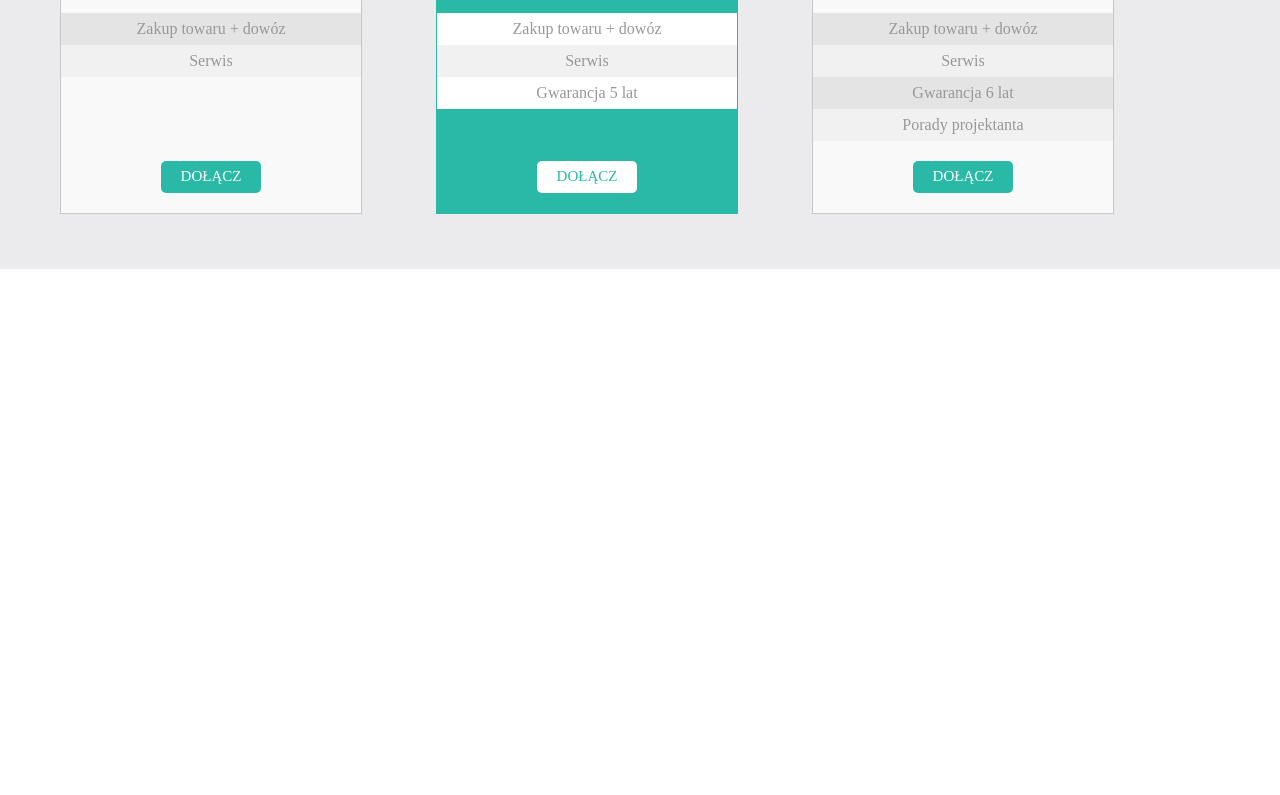
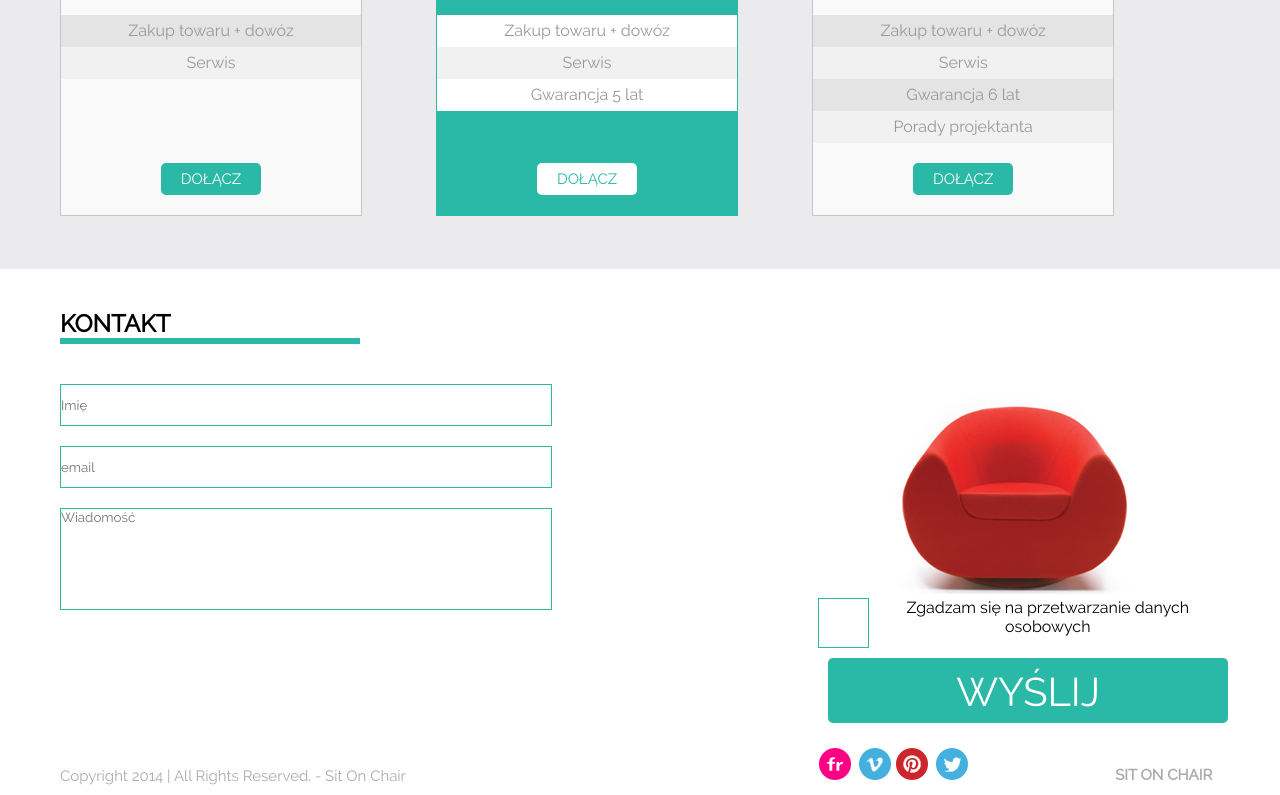
Before and after one commit to Handeras/Warsztat-1-i-2, a plain HTML site: page index.html in a window 1280 px wide. Shown: the part 1291-2086 px from the top of the page. Before the commit the page ends 1560 px from the top, so only its background shows below. Drawn offline with Linux system fonts and the light colour scheme.

Commit message:
Adding contact section and footer

```diff
--- a/index.html
+++ b/index.html
@@ -118,6 +118,36 @@
                 </div>
             </article>
         </div>
+        <div class="contact">
+            <h2>KONTAKT</h2>
+            <div class="data">
+                <input type="text" name="name" placeholder="Imię">
+                <input type="text" name="mail" placeholder="email">
+                <textarea placeholder="Wiadomość"></textarea>
+            </div>
+            <div class="send">
+                <img src="images/red_chair.png">
+                <div class="checkbox">
+                    <input type="checkbox" id="osobowe">
+                    <label for="osobowe">Zgadzam się na przetwarzanie danych osobowych</label>
+                    <a href="#">WYŚLIJ</a>
+                </div>
+            </div>
+        </div>
+        <footer>
+            <div class="copyright">
+                <p>Copyright 2014 | All Rights Reserved. - Sit On Chair</p>
+            </div>
+            <div class="social">
+                <ul>
+                    <li><a href="#"><img src="images/flickr.png"></a></li>
+                    <li><a href="#"><img src="images/vimeo.png"></a></li>
+                    <li><a href="#"><img src="images/pinterest.png"></a></li>
+                    <li><a href="#"><img src="images/twitter.png"></a></li>
+                </ul>
+                <p>SIT ON CHAIR</p>
+            </div>
+        </footer>
     </div>
 </body>
 </html>
--- a/style.css
+++ b/style.css
@@ -312,3 +312,122 @@ article.top{
     border-radius: 50%;
     background: white;
 }
+.contact{
+    padding: 40px 60px 100px 60px;
+}
+.contact h2{
+    width: 300px;
+    border-bottom: 6px solid rgb(42, 185, 167);
+    margin-bottom: 40px;
+}
+.data{
+    display: inline-block;
+    width: 65%;
+}
+.data input{
+    border: 1px solid rgb(42, 185, 167);
+    height: 40px;
+    width: inherit;
+    margin-bottom: 20px;
+    display: block;
+}
+.data textarea{
+    border: 1px solid rgb(42, 185, 167);
+    height: 100px;
+    width: inherit;
+    resize: none;
+}
+.send{
+    position: relative;
+    display: inline-block;
+    width: 34%;
+    text-align: center;
+    vertical-align: top;
+}
+.checkbox {
+    position: relative;
+}
+.checkbox input {
+    display: block;
+    opacity: 0;
+    height: 48px;
+    position: absolute;
+    width: 48px;
+}
+.checkbox label {
+    display: block;
+    padding-left: 65px;
+    position: relative;
+}
+.checkbox label::before,
+.checkbox label::after {
+    border: 1px solid rgb(42, 185, 167);
+    content: "";
+    display: block;
+    left: 0;
+    height: 48px;
+    position: absolute;
+    width: 49px;
+    top: 0;
+}
+.checkbox label::after {
+    background: url("images/form_ok.jpg") no-repeat center;
+    border: 0;
+    display: none;
+}
+.checkbox input:checked + label::after {
+    display: block;
+}
+.checkbox a{
+    position: absolute;
+    top: 60px;
+    left: 10px;
+    color: white;
+    font-size: 40px;
+    padding: 10px 100px 30px 100px;
+    width: 200px;
+    height: 25px;
+    background: rgb(42, 185, 167);
+    border-radius: 5px;
+    text-decoration: none;
+}
+.checkbox input{
+    margin-top: 20px;
+    margin-bottom: 80px;
+}
+footer{
+    padding: 10px 60px 10px 60px;
+    font-size: 15px;
+    color: rgb(171, 171, 171);
+}
+.copyright{
+    width: 65%;
+    display: inline-block;
+    vertical-align: bottom;
+}
+.social{
+    width: 34%;
+    display: inline-block;
+    vertical-align: top;
+}
+.social ul{
+    display: inline-block;
+}
+.social li{
+    display: inline-block;
+}
+.social ul:last-child{
+    float: right;
+    vertical-align: bottom;
+}
+.social p{
+    float: right;
+    padding-top: 20px;
+    font-weight: bolder;
+}
+@font-face {
+    font-family: 'raleway';
+    src: url('fonts/Raleway-Regular.ttf');
+    font-weight: normal;
+    font-style: normal;
+}
```
